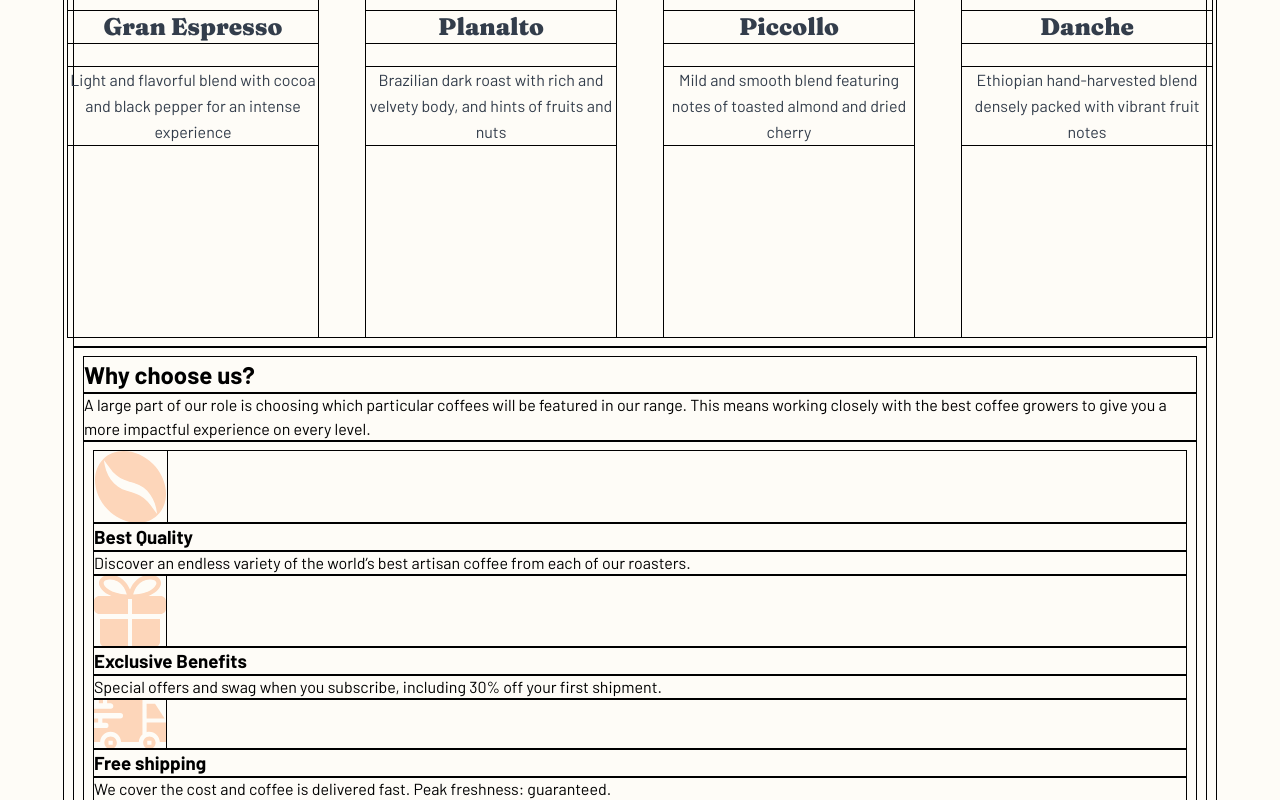
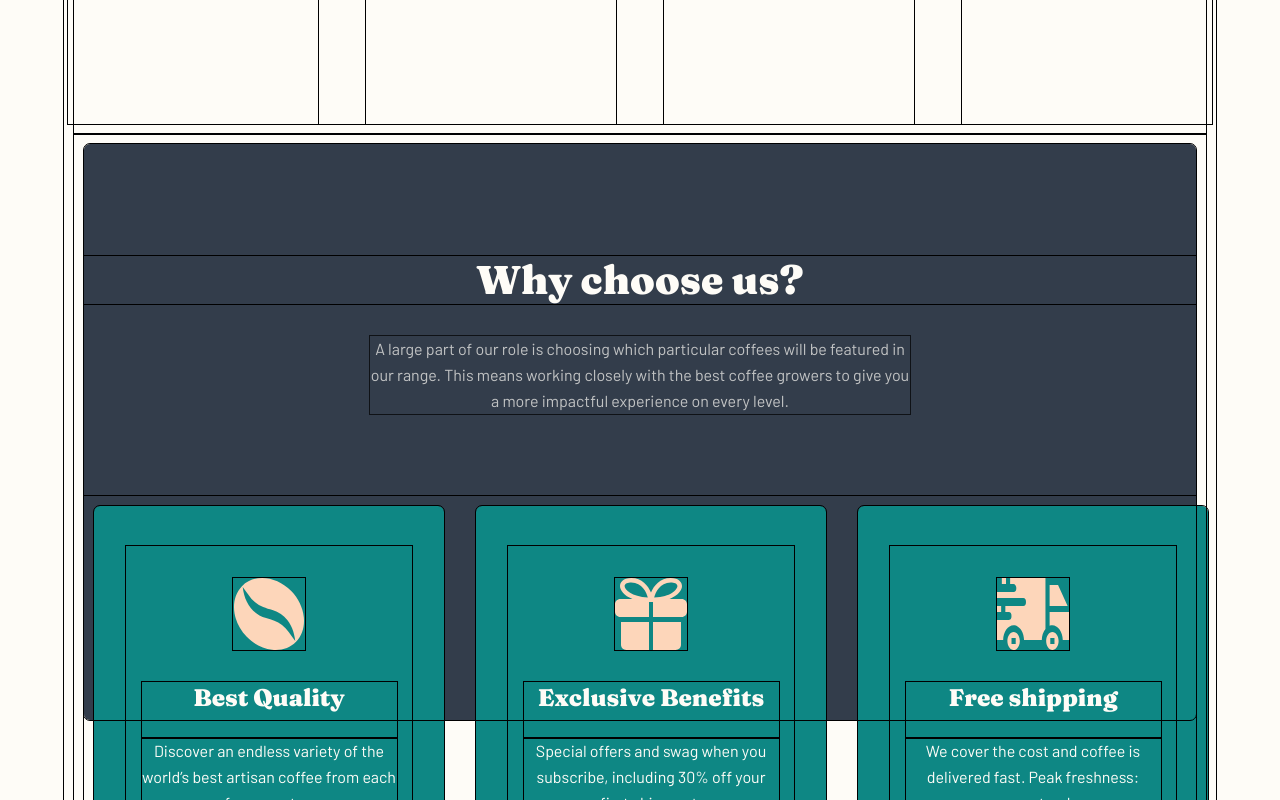
Before and after one commit to tlanettepollard/FEM-CoffeeRoasters-Subscription-Site-TLP, a React (Vite) app: page / in a window 1280 px wide. Shown: the part 1160-1960 px from the top of the page. Built offline with nearby package versions, Linux system fonts and the light colour scheme.

Commit message:
Update: Benefits cards styling
Signed-off-by: T. Lanette <TLPollard4516@gmail.com>

```diff
--- a/src/components/Home/HomeBenefits.jsx
+++ b/src/components/Home/HomeBenefits.jsx
@@ -3,8 +3,10 @@ import { BenefitCards } from '../planData';
 export function HomeBenefits() {
     return (
         <section className='benefits container'>
-            <h2 className='benefits__title'>Why choose us?</h2>
-            <p className='benefits__summary'>A large part of our role is choosing which particular coffees will be featured in our range. This means working closely with the best coffee growers to give you a more impactful experience on every level.</p>
+            <div className='benefits__content'>
+                <h2 className='benefits__title'>Why choose us?</h2>
+                <p className='benefits__summary'>A large part of our role is choosing which particular coffees will be featured in our range. This means working closely with the best coffee growers to give you a more impactful experience on every level.</p>
+            </div>
             <ul className='benefits__cards container'>
                 {BenefitCards.map(card => {
                     return <li className='benefit__card' key={card.id}>
--- /dev/null
+++ b/src/styles/components/_benefitsCard.scss
@@ -0,0 +1,97 @@
+@use '../abstracts/' as *;
+@use '../base/' as *;
+
+.main__home {
+    .benefits {
+        max-width: 80rem;
+        position: relative;
+
+        &__content {
+            height: 36rem;
+            text-align: center;
+            padding-top: 7rem;
+            background-color: $dk-grey-blue;
+            border-radius: .375rem;
+
+            @include bp-lg-tablet {
+                padding-top: 4rem;
+            }
+
+            .benefits__title {
+                @include HeaderTwoLT;
+            }
+
+            .benefits__summary {
+                @include BodyFontLT;
+                margin: auto;
+                width: 33.75rem;
+                margin-top: 2rem;
+                opacity: 0.7;
+            }
+        }
+
+        .benefits__cards {
+            display: grid;
+            grid-template-columns: repeat(3, 1fr);
+            gap: 2rem;
+            justify-items: center;
+            margin-top: -14rem;
+
+            @include bp-lg-tablet {
+                grid-template-columns: none;
+                grid-template-rows: repeat(3, 1fr);
+                gap: 1.5rem;
+                margin-top: -19rem;
+            }
+
+            .benefit__card {
+                width: 21.875rem;
+                height: 23.875rem;
+                padding: 2.5rem 2rem;
+                background-color: $dk-cyan;
+                border-radius: .375rem;
+                text-align: center;
+
+                @include bp-lg-tablet {
+                    width: 35.8125rem;
+                    height: 11.25rem;
+                    text-align: start;
+                }
+
+                .card__container {
+                    width: 100%;
+                    height: 100%;
+                    @include flex(column, space-evenly, center);
+
+                    @include bp-lg-tablet {
+                        flex-direction: row;
+                    }
+
+                    .card__img {
+                        width: 4.5rem;
+                        height: 4.5rem;
+                    }
+
+                    .card__info {
+
+                        .card__title {
+                            @include HeaderFourLT;
+                            padding-bottom: 1.5rem;
+                        }
+
+                        .card__text {
+                            @include BodyFontLT;
+                            width: 15.9375rem;
+                            height: 4.875rem;
+
+                            @include bp-lg-tablet {
+                                width: 21.5rem;
+                            }
+                        }
+                    }
+                }
+
+            }
+        }
+    }
+}
--- a/src/styles/components/_index.scss
+++ b/src/styles/components/_index.scss
@@ -1,6 +1,6 @@
 @forward 'accordion';
 @forward 'buttons';
-@forward 'cards';
+@forward 'benefitsCard';
 @forward 'collection';
 @forward 'commitment';
 @forward 'map';
--- a/src/styles/main.scss
+++ b/src/styles/main.scss
@@ -30,6 +30,7 @@ a {
 .container {
     width: 100%;
     max-width: 90dvw;
+    height: 100%;
     margin: auto;
     padding: .625rem;
 }
```
Also changed, not shown: src/styles/components/_cards.scss (deleted).
